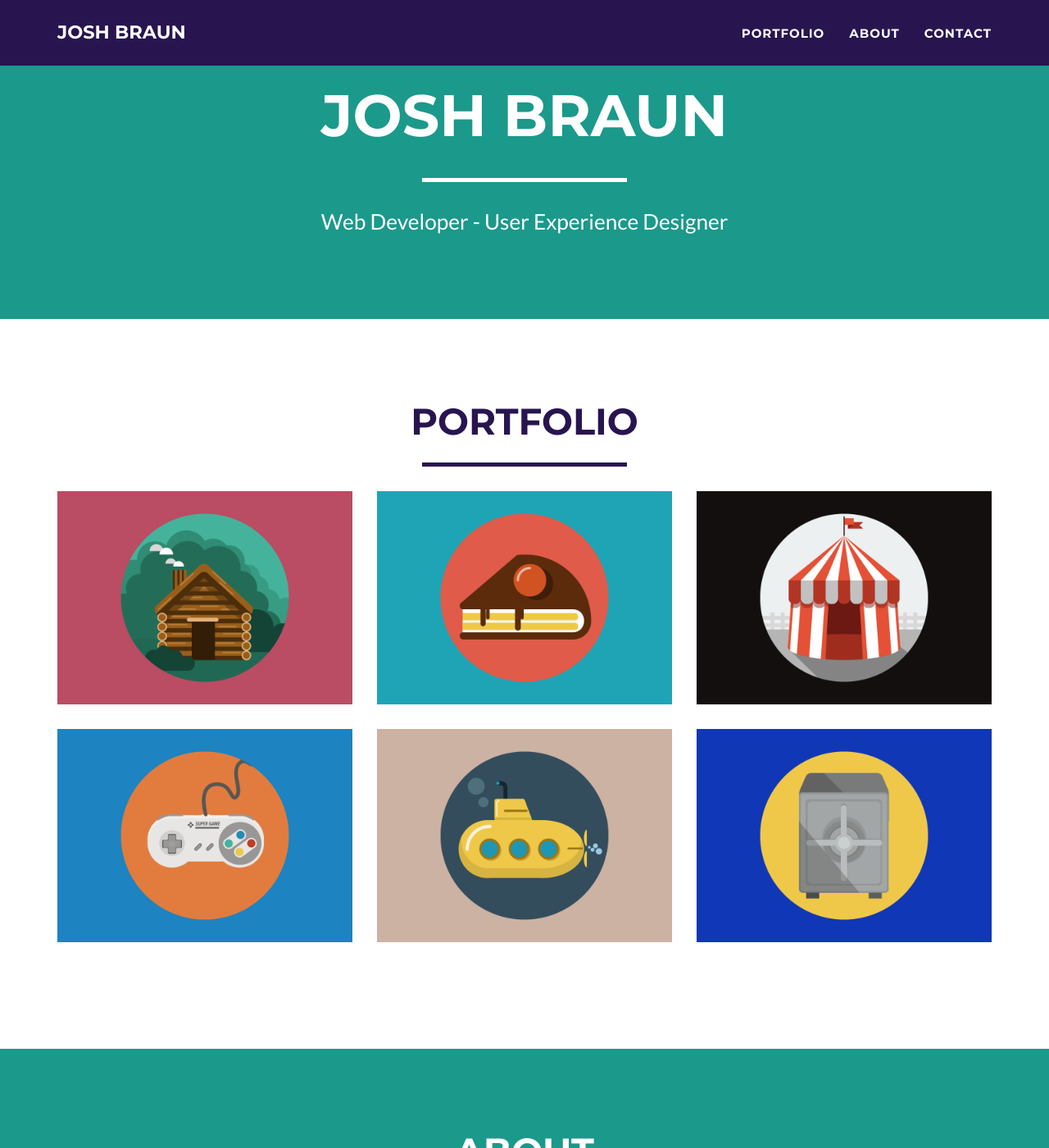
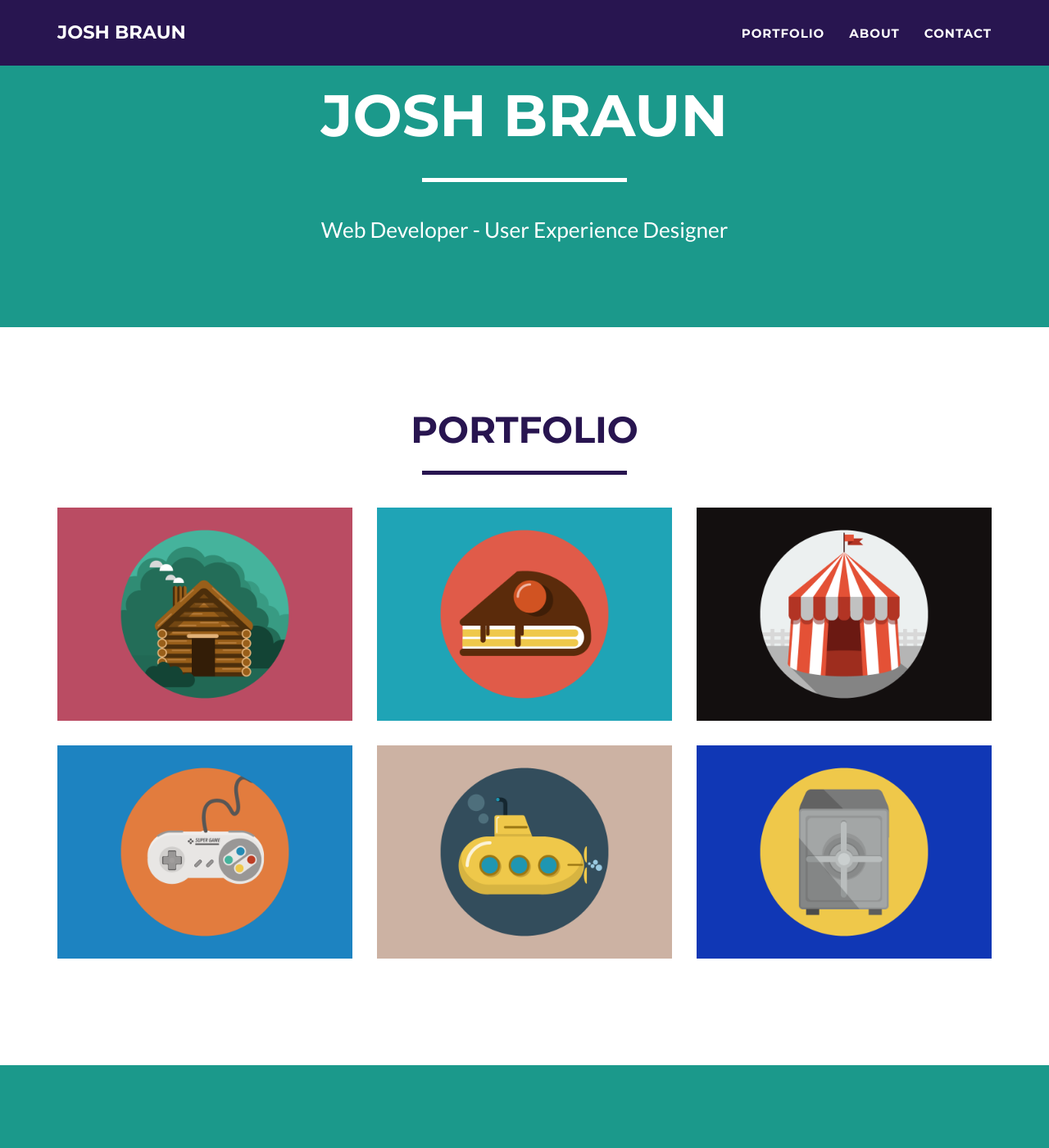
Before and after one commit to arapawa/portfolio, a Jekyll site: the page built from index.html, in a window 1280 px wide and 1400 px high, scrolled down 386 px. Shown: the whole window at 82% size. Built offline with Jekyll 4.4.1, drawn with Linux system fonts in a browser that asks for light colours.

Commit message:
Add extra padding after hr

```diff
--- a/_includes/css/main.css
+++ b/_includes/css/main.css
@@ -38,7 +38,7 @@ h6 {
 
 hr.star-light,
 hr.star-primary {
-    margin: 25px auto 30px;
+    margin: 25px auto 40px;
     padding: 0;
     max-width: 250px;
     border: 0;
```
